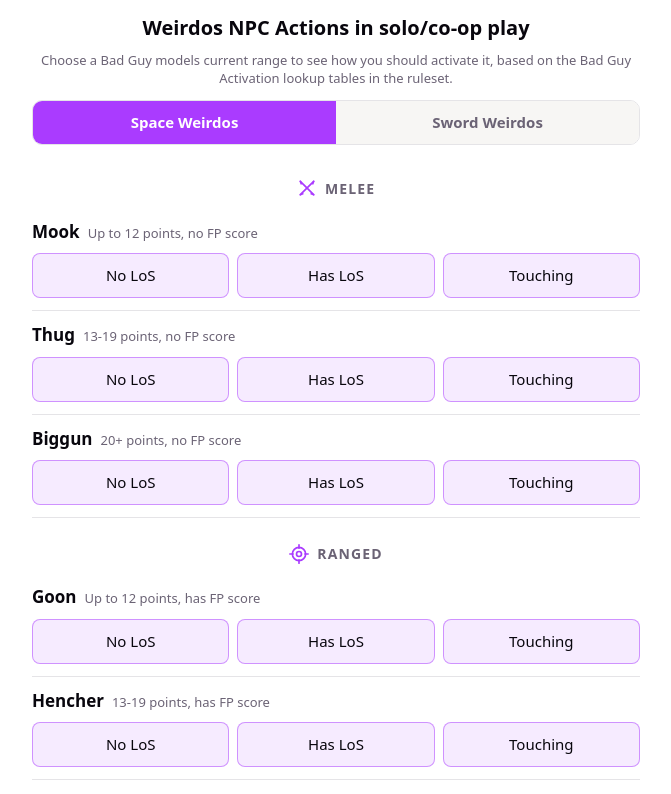
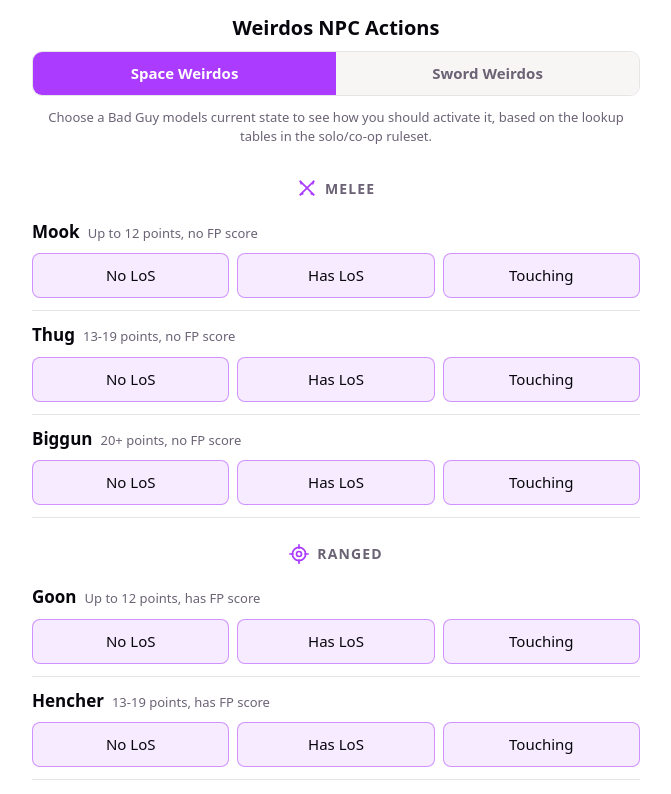
Before and after one commit to thomanil/space-sword-weirdos-npc-actions, a React (Vite) app: page / in a window 1280 px wide. Shown: the top 794 px of the page, without its empty margins (304-975 px from the left). Built offline with nearby package versions, Linux system fonts and the light colour scheme.

Commit message:
fix again

```diff
--- a/src/App.jsx
+++ b/src/App.jsx
@@ -47,9 +47,9 @@ function App() {
     <div className="app">
       {!result && (
         <header className="app__header">
-          <h1>Weirdos NPC Actions in solo/co-op play</h1>
+          <h1>Weirdos NPC Actions</h1>
+          <SystemToggle systems={SYSTEMS} activeKey={system.key} onChange={handleSystemChange} />
           <p className="activation-instructions">{system.activationAdvice[0]}</p>
-          <SystemToggle systems={SYSTEMS} activeKey={system.key} onChange={handleSystemChange} />
         </header>
       )}
       <main className="app__main">
--- a/src/data/spaceWeirdos.js
+++ b/src/data/spaceWeirdos.js
@@ -15,8 +15,8 @@ export default {
   name: 'Space Weirdos',
   columns: { noLos: 'No LoS', hasLos: 'Has LoS', touching: 'Touching' },
   activationAdvice: [
-    'Choose a Bad Guy models current range to see how you should activate it, based on the Bad Guy Activation lookup tables in the ruleset.',
-    "No table can cover all circumstances, so there will be times that results will need to be liberally interpreted, especially with psychics. This is fine. Just do whatever is most fun and don't worry about it.",
+    'Choose a Bad Guy models current state to see how you should activate it, based on the lookup tables in the solo/co-op ruleset.',
+    "Note: No table can cover all circumstances, so there will be times that results will need to be liberally interpreted, especially with psychics. This is fine. Just do whatever is most fun and don't worry about it.",
     'Space / Sword Weirdos is a game system created and owned by Garske Games.',
   ],
   categories: [
--- a/src/data/swordWeirdos.js
+++ b/src/data/swordWeirdos.js
@@ -15,8 +15,8 @@ export default {
   name: 'Sword Weirdos',
   columns: { noLos: 'No LoS', hasLos: 'Has LoS', touching: 'BtB' },
   activationAdvice: [
-    'Choose a Bad Guy models current range to see how you should activate it, based on the Bad Guy Activation lookup tables in the ruleset.',
-    "No table can cover all circumstances, so there will be times that results will need to be liberally interpreted, especially with warlocks. This is fine. Just do whatever is most fun and don't worry about it.",
+    'Choose a Bad Guy models current state to see how you should activate it, based on the lookup tables in the solo/co-op ruleset.',
+    "Note: No table can cover all circumstances, so there will be times that results will need to be liberally interpreted, especially with warlocks. This is fine. Just do whatever is most fun and don't worry about it.",
     'Space / Sword Weirdos is a game system created and owned by Garske Games.',
   ],
   categories: [
```
Also changed, not shown: 2 other files (tests, documents, lock files or other folders).
